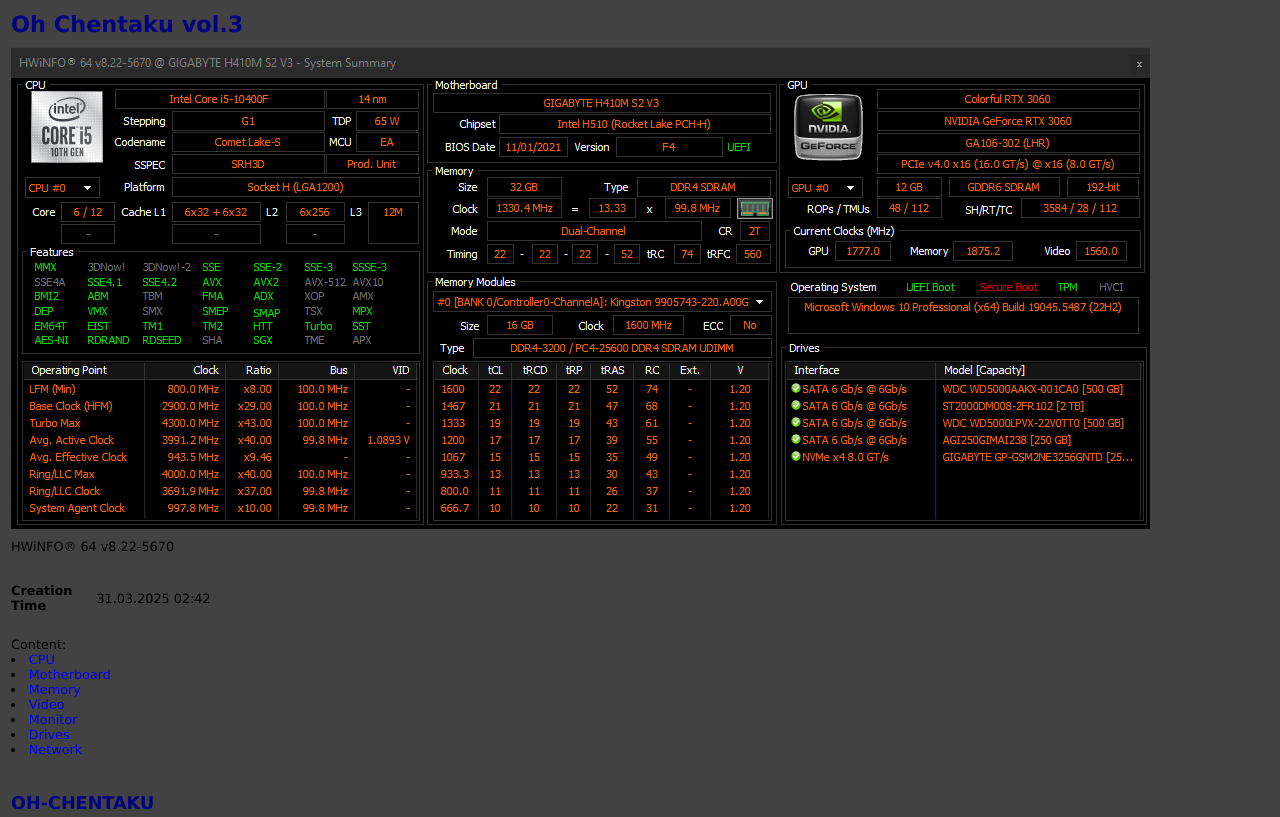
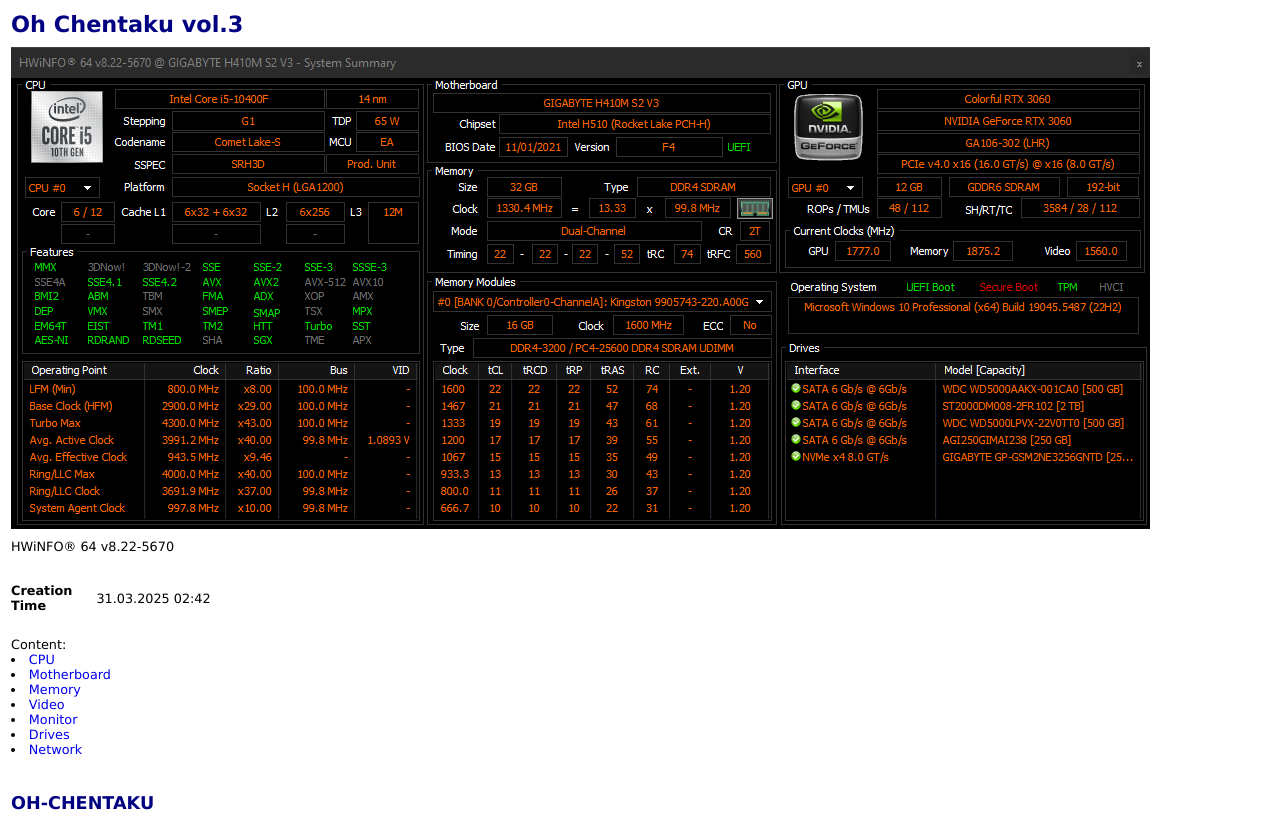
Before and after one commit to frhnhsln/oh-chentaku, a plain HTML site: page index.html in a window 1280 px wide. Shown: the top 817 px of the page. Drawn offline with Linux system fonts and the light colour scheme.

Commit message:
revert to white bg

```diff
--- a/index.html
+++ b/index.html
@@ -15,7 +15,7 @@ TD.pt { font: bold 140% verdana, tahoma, ms sans serif, arial; color: #000080; v
 </STYLE>
 <TITLE>HWiNFO® 64 Report @ Oh-Chentaku</TITLE>
 </HEAD>
-<BODY BGCOLOR="#424242">
+<BODY BGCOLOR="#FFFFFF">
 <TABLE WIDTH="100%"><TD CLASS="pt">Oh Chentaku vol.3<TR><TD></TABLE>
 <TABLE WIDTH="100%"><TD CLASS="pt"><img src="img/spec.png" /><TR><TD></TABLE>
 <TABLE WIDTH="100%"><TD>HWiNFO® 64 v8.22-5670<TR><TD></TABLE>
```
